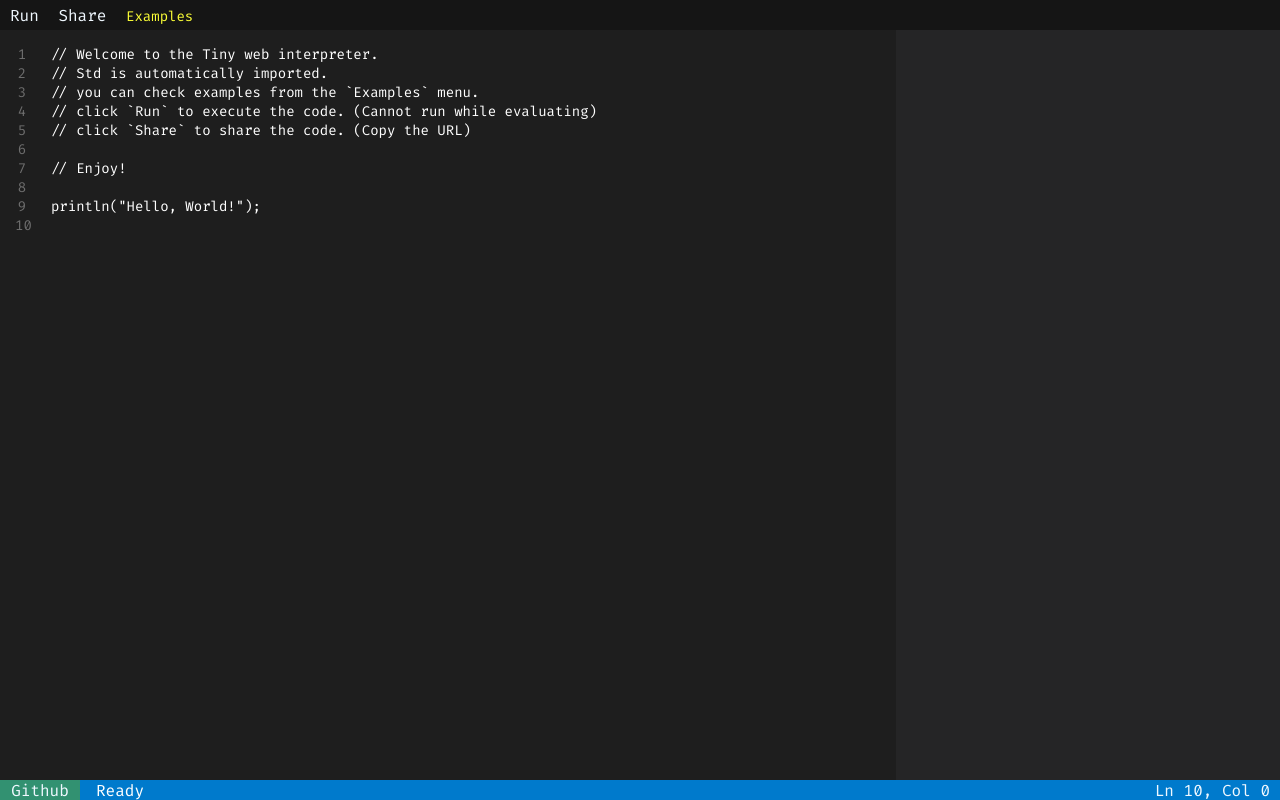
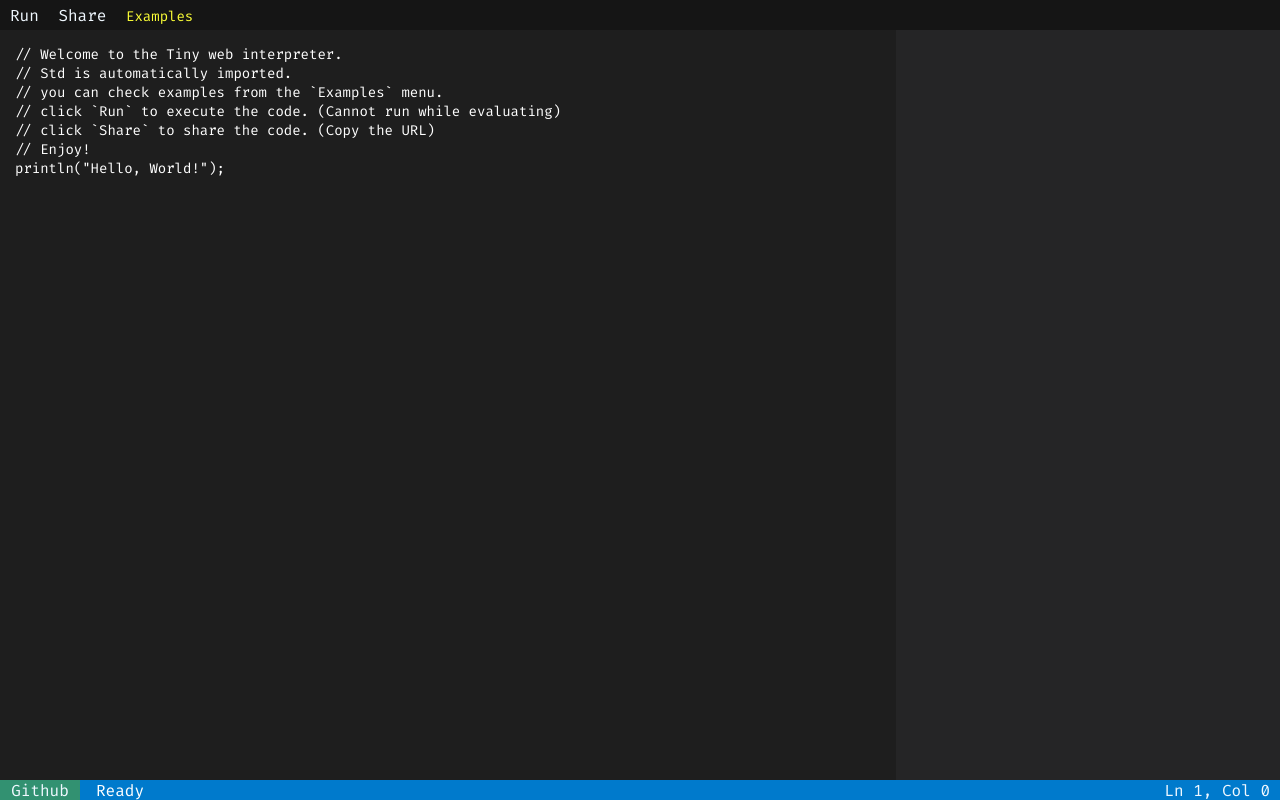
Before and after one commit to yulmwu-archive/sesan, a Svelte app in the folder web/: page / in a window 1280 px wide. Built offline with nearby package versions, Linux system fonts and the light colour scheme.

Commit message:
Update Web

```diff
--- a/web/public/global.css
+++ b/web/public/global.css
@@ -27,8 +27,3 @@
 *::-webkit-scrollbar-corner {
     background-color: #252525;
 }
-
-.line {
-    display: inline-block;
-    color: rgb(110, 110, 110);
-}
--- a/web/src/App.svelte
+++ b/web/src/App.svelte
@@ -1,14 +1,11 @@
 <script lang="ts">
     import Header from './components/header.svelte';
-    import Editor, { editor, onInput } from './components/editor.svelte';
+    import Editor, { editor } from './components/editor.svelte';
     import Results from './components/results.svelte';
     import Footer from './components/footer.svelte';
     import { onMount } from 'svelte';
 
-    onMount(() => {
-        editor.focus();
-        onInput();
-    });
+    onMount(() => editor.focus());
 </script>
 
 <div class="container">
--- a/web/src/components/editor.svelte
+++ b/web/src/components/editor.svelte
@@ -1,6 +1,5 @@
 <script context="module" lang="ts">
-    import Lines from './lines.svelte';
-    import { currentLine, currentColumn, line, scrollTop } from '../stores.js';
+    import { currentLine, currentColumn } from '../stores.js';
 
     const getCurrent = () => {
         const text = editor.value.substr(0, editor.selectionStart).split('\n');
@@ -14,27 +13,19 @@
     const onInput = () => {
         currentLine.update(() => getCurrent().line);
         currentColumn.update(() => getCurrent().column);
-
-        line.update(() => editor.value.split('\n').length);
-
-        scrollTop.update(() => editor.scrollTop);
     };
 
     let editor: HTMLTextAreaElement;
 
-    export { editor, onInput };
+    export { editor };
 </script>
 
 <div class="editor">
-    <Lines />
     <textarea
         class="input"
         on:input={onInput}
         on:keydown={onInput}
-        on:keyup={onInput}
         on:click={onInput}
-        on:scroll={onInput}
-        on:focus={onInput}
         bind:this={editor}
         value={window.location.hash
             ? decodeURIComponent(window.location.hash.substr(1))
@@ -43,9 +34,7 @@
 // you can check examples from the \`Examples\` menu.
 // click \`Run\` to execute the code. (Cannot run while evaluating)
 // click \`Share\` to share the code. (Copy the URL)
-
 // Enjoy!
-
 println("Hello, World!");
 `}
     />
@@ -61,7 +50,7 @@ println("Hello, World!");
     }
 
     div.editor > textarea {
-        width: 97%;
+        width: 100%;
         height: 100%;
         border: none;
         background-color: #1e1e1e;
@@ -72,7 +61,6 @@ println("Hello, World!");
         overflow-wrap: break-word;
         white-space: pre;
         overflow-x: scroll;
-        padding-left: 10px;
     }
 
     @media (max-width: 940px) {
--- a/web/src/components/lines.svelte
+++ /dev/null
@@ -1,41 +0,0 @@
-<script lang="ts">
-    import { line, scrollTop } from '../stores';
-
-    let lines: HTMLElement = null;
-
-    line.subscribe((value: number) => {
-        if (!lines) return;
-
-        const res: Array<string> = [];
-
-        [...Array(value).keys()].forEach((i) =>
-            res.push(`<div class="line">${i + 1}</div>`)
-        );
-
-        lines.innerHTML = res.join('');
-    });
-
-    scrollTop.subscribe((value) => {
-        if (!lines) return;
-
-        lines.scrollTop = value;
-    });
-</script>
-
-<div class="lines" bind:this={lines} />
-
-<style>
-    div.lines {
-        height: 97.5%;
-        width: 3%;
-        float: left;
-        font-size: 14px;
-        overflow: hidden;
-        padding-right: 12px;
-        user-select: none;
-        -webkit-user-select: none;
-        -moz-user-select: none;
-        -ms-user-select: none;
-        text-align: center;
-    }
-</style>
--- a/web/src/stores.ts
+++ b/web/src/stores.ts
@@ -3,8 +3,6 @@ import type { IResults } from './types';
 
 let currentLine = writable(1);
 let currentColumn = writable(0);
-let line = writable(0);
-let scrollTop = writable(0);
 let evaluating = writable(false);
 let errors = writable(0);
 let results = writable<IResults>({
@@ -12,12 +10,4 @@ let results = writable<IResults>({
     errors: [],
 });
 
-export {
-    currentLine,
-    currentColumn,
-    line,
-    scrollTop,
-    evaluating,
-    errors,
-    results,
-};
+export { currentLine, currentColumn, evaluating, errors, results };
```
